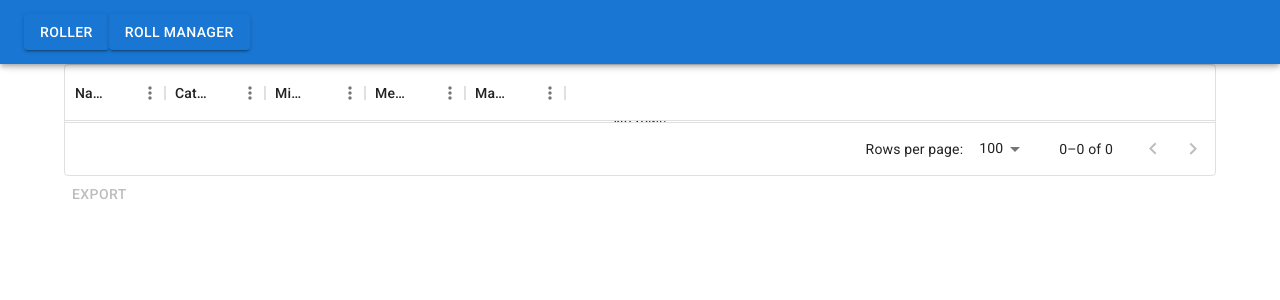
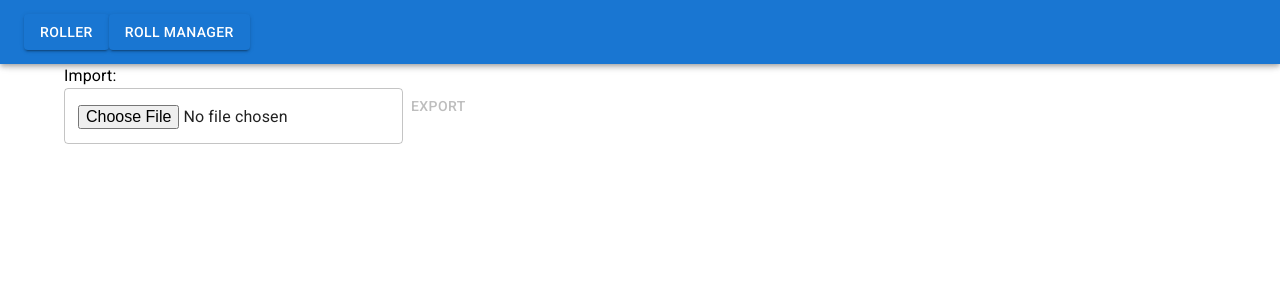
Before and after one commit to c-grattan/droll, a React (Create React App) app: page / in a window 1280 px wide. Both pictures are taken after a click on the button "ROLL MANAGER". Shown: the top 300 px of the page. Built offline with nearby package versions, Linux system fonts and the light colour scheme; the HTML template or start-up script is replaced by a standard one.

Commit message:
Add save/load functionality to roll manager

```diff
--- a/src/classes/rollClass/DiceSet.ts
+++ b/src/classes/rollClass/DiceSet.ts
@@ -36,9 +36,9 @@ export function hardCalculateAverage(count: number, dieType: Die, reducer: DiceS
 }
 
 export class DiceSet {
-	private count: number = 0;
-	private dieType: Die = new Die(0, 0);
-	private reducer: DiceSetReducer | undefined = undefined;
+	public count: number = 0;
+	public dieType: Die = new Die(0, 0);
+	public reducer: DiceSetReducer | undefined = undefined;
 
 	constructor(count: number, dieType: Die) {
 		this.count = count;
--- a/src/classes/rollClass/Die.ts
+++ b/src/classes/rollClass/Die.ts
@@ -1,6 +1,6 @@
 export class Die {
-	private sides: number = 1;
-	private modifier: number = 0;
+	public sides: number = 1;
+	public modifier: number = 0;
 
 	private minimum: number = 0;
 	private average: number = 0;
--- a/src/classes/rollClass/Roll.ts
+++ b/src/classes/rollClass/Roll.ts
@@ -1,7 +1,7 @@
 import { DiceSet } from "./DiceSet";
 
 export class Roll {
-	private sets: DiceSet[] = [];
+	public sets: DiceSet[] = [];
 
 	constructor(sets?: DiceSet[]) {
 		this.sets = sets ? sets : []
--- a/src/classes/rollManager/RollManager.ts
+++ b/src/classes/rollManager/RollManager.ts
@@ -1,3 +1,5 @@
+import { DiceSet } from "../rollClass/DiceSet";
+import { Die } from "../rollClass/Die";
 import { Roll } from "../rollClass/Roll";
 
 export type RollStorageObject = {
@@ -7,7 +9,11 @@ export type RollStorageObject = {
 };
 
 export class RollManager {
-	public rolls: RollStorageObject[] = [];
+	public rolls: RollStorageObject[];
+
+	constructor(rso?: RollStorageObject[]) {
+		this.rolls = rso ? rso : [];
+	}
 
 	public addRoll(roll: Roll, rollOptions?: {
 		rollName?: string,
@@ -27,6 +33,25 @@ export class RollManager {
 		});
 	}
 
+	public parseNewRolls(rso: RollStorageObject[]): void {
+		const newRolls: RollStorageObject[] = [];
+		rso.forEach((so: RollStorageObject) => {
+			let newRoll: Roll = new Roll();
+
+			so.roll.sets.forEach((set: DiceSet) => {
+				let newSet: DiceSet = new DiceSet(set.count, new Die(set.dieType.sides, set.dieType.modifier));
+				newRoll.addSet(newSet);
+			});
+
+			newRolls.push({
+				roll: newRoll,
+				name: so.name,
+				category: so.category
+			});
+		});
+		this.rolls = newRolls;
+	}
+
 	public getNames(): string[] {
 		return this.rolls.map((rso: RollStorageObject) => {
 			return rso.name || '';
--- a/src/components/roller/Roller.tsx
+++ b/src/components/roller/Roller.tsx
@@ -4,7 +4,7 @@ import { RollManager } from "../../classes/rollManager/RollManager";
 import { ConfirmDialogButton } from "../confirmdialogbutton/ConfirmDialogButton";
 import { RollComponent } from "./RollComponent";
 import { RollSummary } from "../rollsummary/RollSummary";
-import { Button, Divider, Grid, Input, Typography } from "@mui/material";
+import { Button, Divider, Grid, Input, TextField, Typography } from "@mui/material";
 
 type RProps = {
 	rollManager: RollManager
@@ -43,9 +43,9 @@ export const Roller = ({rollManager}: RProps) => {
 					})}
 				>
 					<span>Name:</span>
-					<Input inputProps={{'data-testid':"roller-saveName"}} value={saveName} onChange={(event) => {setSaveName(event.target.value)}} />
+					<TextField inputProps={{'data-testid':"roller-saveName"}} value={saveName} onChange={(event) => {setSaveName(event.target.value)}} />
 					<br/><span>Category:</span>
-					<Input inputProps={{'data-testid':"roller-saveCategory"}} value={saveCategory} onChange={(event) => {setSaveCategory(event.target.value)}} />
+					<TextField inputProps={{'data-testid':"roller-saveCategory"}} value={saveCategory} onChange={(event) => {setSaveCategory(event.target.value)}} />
 				</ConfirmDialogButton>
 
 				<Button data-testid="roller-testRoll" onClick={() => setRollResult(roll.roll())}>Roll</Button>
--- a/src/components/rollmanagercomponent/RollManagerComponent.tsx
+++ b/src/components/rollmanagercomponent/RollManagerComponent.tsx
@@ -1,12 +1,17 @@
 import { DataGrid, GridColDef } from "@mui/x-data-grid"
 import { RollManager, RollStorageObject } from "../../classes/rollManager/RollManager";
-import { Button } from "@mui/material";
+import { Button, TextField, Typography } from "@mui/material";
+import { useState } from "react";
 
 type RMCProps = {
 	rollManager: RollManager
 }
 
 export const RollManagerComponent = ({rollManager}: RMCProps) => {
+	const rollsAvailable: boolean = rollManager.rolls.length > 0;
+	const [uploadMessage, setUploadMessage] = useState('');
+	const [displayData, setDisplayData] = useState(rollManager.rolls);
+
 	const columns: GridColDef[] = [
 		{
 			field: 'name',
@@ -30,7 +35,7 @@ export const RollManagerComponent = ({rollManager}: RMCProps) => {
 		}
 	];
 
-	const rows = rollManager.rolls.map((roll: RollStorageObject, index: number) => {
+	const rows = displayData.map((roll: RollStorageObject, index: number) => {
 		return {
 			id: index,
 			min: roll.roll.getMinimum(),
@@ -40,13 +45,58 @@ export const RollManagerComponent = ({rollManager}: RMCProps) => {
 		};
 	});
 
+	function load(event: any): void {
+		if(event.target.files[0]) {
+			const file: File = event.target.files[0];
+			const reader = new FileReader();
+
+			setUploadMessage("");
+
+			reader.addEventListener('load', (event) => {
+				const result = event.target?.result;
+				if(typeof(result) == "string") {
+					try {
+						const newRolls: RollStorageObject[] = JSON.parse(result);
+						rollManager.parseNewRolls(newRolls);
+						setDisplayData(rollManager.rolls);
+						setUploadMessage("Loaded Droll file");
+					} catch(e: any) {
+						setUploadMessage("Error parsing input: " + (e as Error).message);
+					}
+
+				}
+			});
+
+			reader.readAsText(file);
+		}
+	}
+
 	return <>
-		<DataGrid
-			data-testid="rollmanager-datagrid"
-			columns={columns}
-			rows={rows}
-			pagination={true}
+		{
+			rollsAvailable && <DataGrid
+				data-testid="rollmanager-datagrid"
+				columns={columns}
+				rows={rows}
+			/>
+		}
+
+		<Typography variant="body1">Import:</Typography>
+		<TextField
+			type="file"
+			inputProps={{
+				accept: '.json',
+				'data-testid': 'rollmanager-uploadinput'
+			}}
+			onChange={(event) => load(event)}
 		/>
-		<Button download="Droll.json" href={"data:text/json," + encodeURIComponent(JSON.stringify(rollManager.rolls))} disabled={rollManager.rolls.length == 0}>Export</Button>
+		{uploadMessage !== "" && <p data-testid="rollmanager-uploadmessage">{uploadMessage}</p>}
+		<Button
+			data-testid="rollmanager-downloadbutton"
+			download="Droll.json"
+			href={"data:text/json," + encodeURIComponent(JSON.stringify(rollManager.rolls))}
+			disabled={!rollsAvailable}
+		>
+				Export
+		</Button>
 	</>;
 }
```
Also changed, not shown: 1 other file (tests, documents, lock files or other folders).
